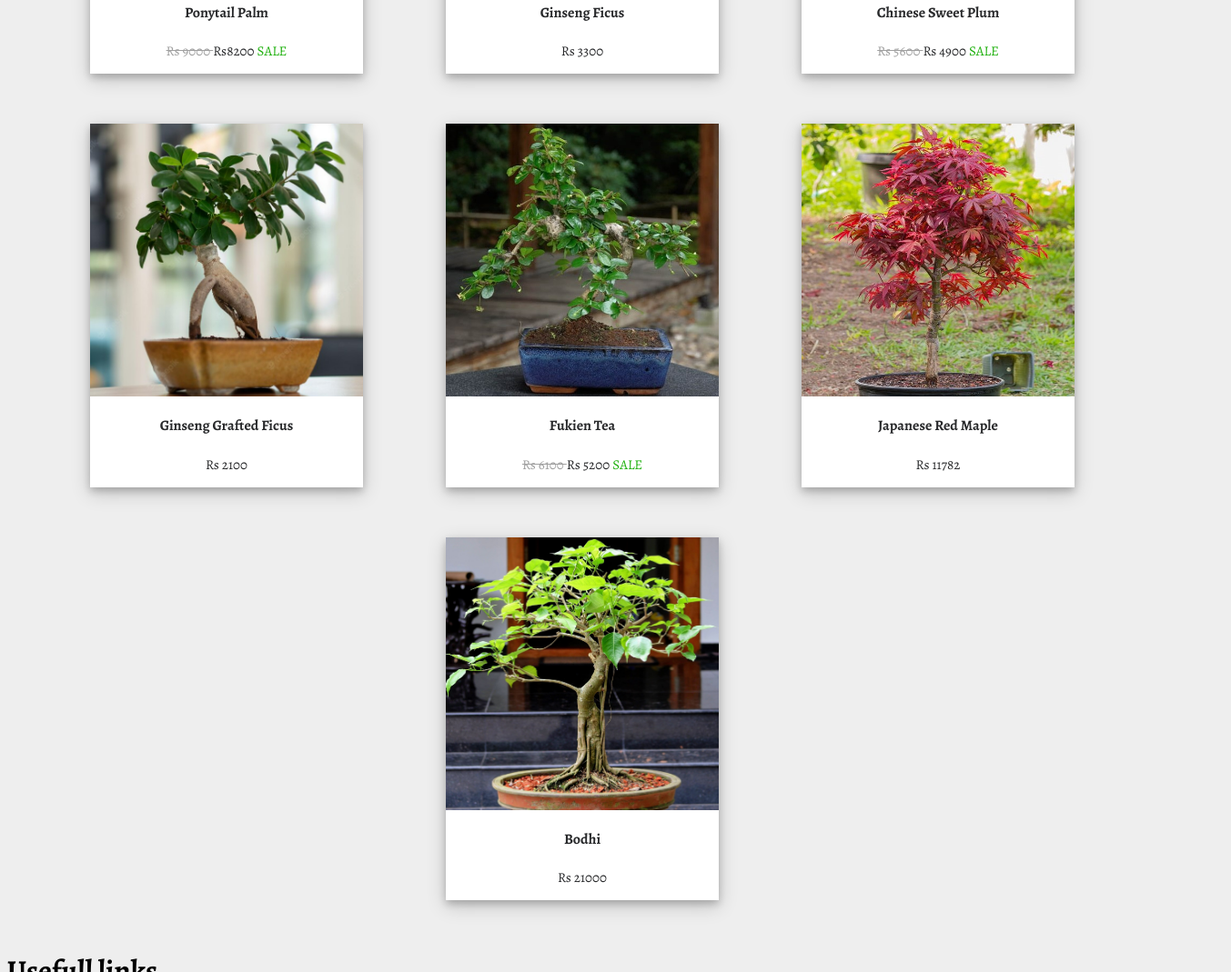
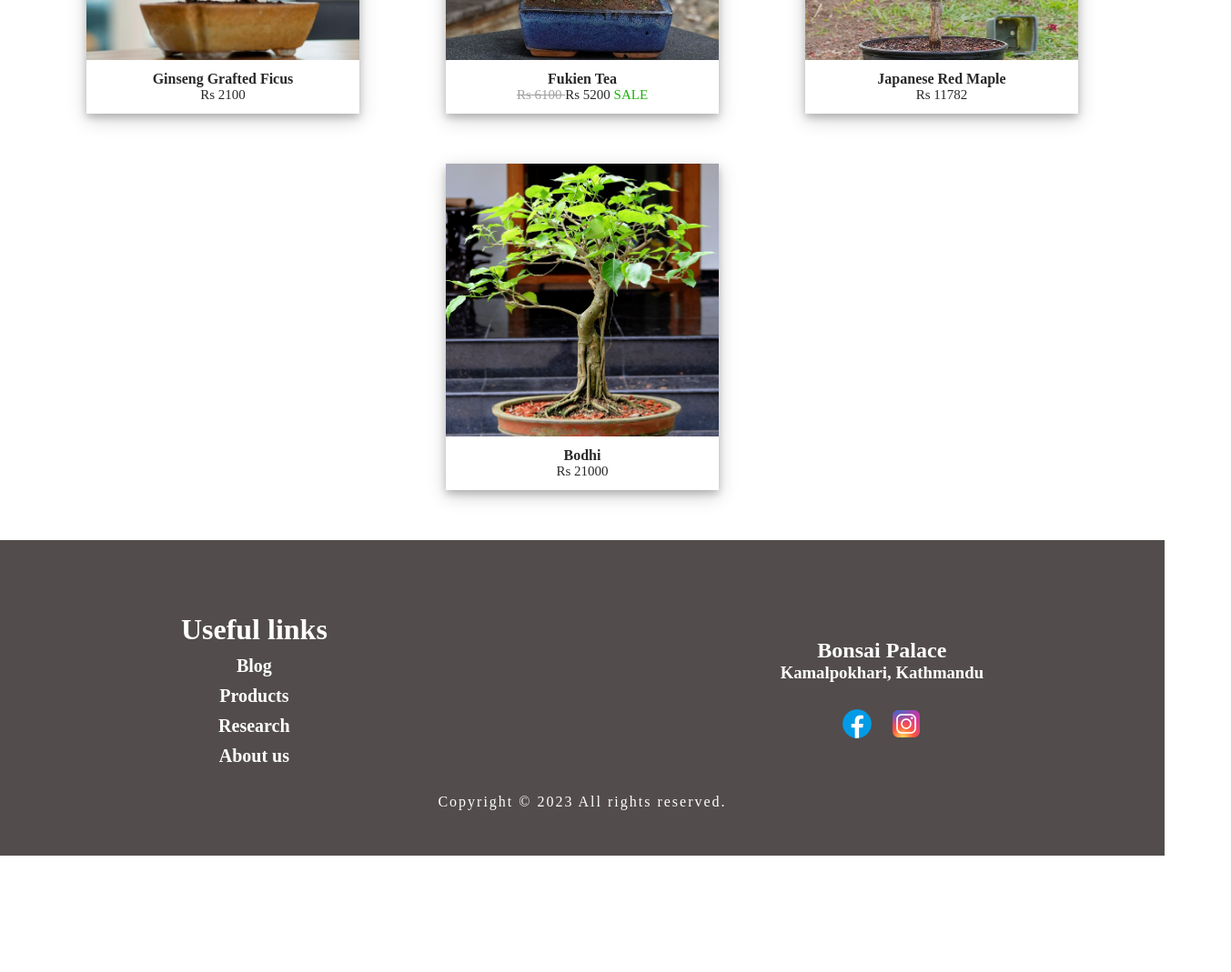
Before and after one commit to aayusha-shrestha/bonsaipalace, a plain HTML site: page html/products.html in a window 1280 px wide. Shown: the part 1731-2800 px from the top of the page at 91% size, 1353 px wide, since content can reach past the window. After the commit the page ends 2672 px from the top, so only its background shows below. Drawn offline with nearby package versions, Linux system fonts and the light colour scheme.

Commit message:
added products page

```diff
--- a/html/products.html
+++ b/html/products.html
@@ -2,25 +2,20 @@
 <html lang="en">
 
 <head>
-    <title>Bonsai palace</title>
-    <meta name="description" content="bonsai" />
-    <meta name="keywords" content="bonsai" />
-    <link rel="stylesheet" href="../css/products.css" />
-    <link rel="preconnect" href="https://fonts.googleapis.com">
-    <link rel="preconnect" href="https://fonts.gstatic.com" crossorigin>
-    <link
-        href="https://fonts.googleapis.com/css2?family=Alegreya:ital,wght@0,400;0,500;0,600;0,700;0,800;0,900;1,400;1,500;1,600;1,700;1,800;1,900&display=swap"
-        rel="stylesheet">
+    <title>Products</title>
+    <!-- meta tags -->
+    <meta name="description" content="bonsai in nepal, bonsai in cheap price, bonsai shop" />
+    <meta name="keywords"
+        content="bonsai, dwarf jade, satsuki azalea, chinese elm, ponytail palm, ginseng ficus, sweet plum, bodhi, japanese red maple" />
+    <meta name="author" content="Team 8, sujal, reeyansh, saiyam, aayusha, shubham, rahul"/>
+    <!-- external css -->
+    <link rel="stylesheet" href="../css/style.css" />
+    <!-- internal CSS for products page -->
     <style>
-        body {
-            font-family: 'Alegreya', serif;
-            background-color: #eee;
-        }
-
         .siteHeader {
             background-image: url(../images/jungle1.jpg);
             width: 100%;
-            height:500px;
+            height: 500px;
             background-size: cover;
         }
 
@@ -32,6 +27,7 @@
             opacity: 0.7;
         }
 
+        /* flex property */
         .row {
             display: flex;
             align-items: center;
@@ -45,12 +41,8 @@
             box-shadow: 0 4px 8px 0 rgba(0, 0, 0, 0.2), 0 6px 20px 0 rgba(0, 0, 0, 0.19);
         }
 
-        .card:hover {
+        .card img:hover {
             opacity: 0.7;
-        }
-
-        .card img:hover {
-            opacity: 0.6;
             transition: .3s;
         }
 
@@ -71,42 +63,50 @@
 
         .productInfo .productName {
             color: #28292b;
+            font-weight: bold;
         }
 
         .productInfo .price {
             font-size: 15px;
-            /* color: #838383; */
-            color:#28292b;
+            color: #28292b;
         }
 
-        .productInfo .price .deletedPrice {
+        .deletedPrice {
             color: #a1a1a1;
         }
     </style>
 </head>
 
 <body>
+    <!-- nav bar section -->
     <header>
+        <a href="../index.html">
             <img class="logo" src="../images/newlogo.png" alt="logo">
+        </a>
         <nav>
             <ul class="navcontent">
-                <li><a href="#">Home</a></li>
-                <li><a href="#">Products</a></li>
-                <li><a href="#">Blog</a></li>
-                <li><a href="#">About Us</a></li>
-                <li><a href="#">Research</a></li>
+                <li><a href="../index.html">Home</a></li>
+                <li class="active"><a href="products.html">Products</a></li>
+                <li><a href="blog.html">Blog</a></li>
+                <li><a href="aboutus.html">About Us</a></li>
+                <li><a href="research.html">Research</a></li>
             </ul>
         </nav>
     </header>
+    <!-- products section -->
+    <div class="product">
         <div class="siteHeader">
             <div class="overlay">
                 <h1>FIND YOUR FAVOURITE BONSAI WITH US</h1>
             </div>
         </div>
+        <!-- products card section -->
         <div class="row">
-            <div class="card" id="dwarfJade">
+            <div class="card">
                 <div class="productImage">
+                    <a href="../html/productDwarfJade.html">
                         <img src="../images/dwarfJadeWithBg.jpg" alt="dwarfJade">
+                    </a>
                 </div>
                 <div class="productInfo">
                     <h4 class="productName">Dwarf Jade</h4>
@@ -115,7 +115,9 @@
             </div>
             <div class="card">
                 <div class="productImage">
+                    <a href="../html/productSatsukiAzalea.html">
                         <img src="../images/satsukiAzalea22.png" alt="satsukiAzalea">
+                    </a>
                 </div>
                 <div class="productInfo">
                     <h4 class="productName">Satsuki Azalea</h4>
@@ -124,7 +126,9 @@
             </div>
             <div class="card">
                 <div class="productImage">
+                    <a href="../html/productChineseElm.html">
                         <img src="../images/chineseElmWithBg.png" alt="chineseElm">
+                    </a>
                 </div>
                 <div class="productInfo">
                     <h4 class="productName">Chinese Elm</h4>
@@ -136,16 +140,21 @@
         <div class="row">
             <div class="card">
                 <div class="productImage">
+                    <a href="../html/productPonytailPalm.html">
                         <img src="../images/ponytailPalm22.jpg" alt="ponytailPalm">
+                    </a>
                 </div>
                 <div class="productInfo">
                     <h4 class="productName">Ponytail Palm</h4>
-                    <p class="price"><del class="deletedPrice">Rs 9000 </del> Rs8200 <span style="color:rgb(30, 176, 13)">SALE</span></p>
+                    <p class="price"><del class="deletedPrice">Rs 9000 </del> Rs8200 <span
+                            style="color:rgb(30, 176, 13)">SALE</span></p>
                 </div>
             </div>
             <div class="card">
                 <div class="productImage">
+                    <a href="../html/productGinsengFicus.html">
                         <img src="../images/ginsengFicus22.jpg" alt="ginsengFicus">
+                    </a>
                 </div>
                 <div class="productInfo">
                     <h4 class="productName">Ginseng Ficus</h4>
@@ -154,11 +163,14 @@
             </div>
             <div class="card">
                 <div class="productImage">
+                    <a href="../html/productChineseSweetPlum.html">
                         <img src="../images/chineseSweetPlum5.jpg" alt="chineseSweetPlum">
+                    </a>
                 </div>
                 <div class="productInfo">
                     <h4 class="productName">Chinese Sweet Plum</h4>
-                    <p class="price"><del class="deletedPrice">Rs 5600 </del> Rs 4900 <span style="color:rgb(30, 176, 13)">SALE</span></p>
+                    <p class="price"><del class="deletedPrice">Rs 5600 </del> Rs 4900 <span
+                            style="color:rgb(30, 176, 13)">SALE</span></p>
                 </div>
             </div>
         </div>
@@ -166,7 +178,9 @@
         <div class="row">
             <div class="card">
                 <div class="productImage">
+                    <a href="../html/productGinsengGraftedFicus.html">
                         <img src="../images/ginsengGraftedFicusWithBg.png" alt="ginsengGraftedFicus">
+                    </a>
                 </div>
                 <div class="productInfo">
                     <h4 class="productName">Ginseng Grafted Ficus</h4>
@@ -175,16 +189,21 @@
             </div>
             <div class="card">
                 <div class="productImage">
+                    <a href="../html/productFukienTea.html">
                         <img src="../images/fukienTea11.jpg" alt="fukienTea">
+                    </a>
                 </div>
                 <div class="productInfo">
                     <h4 class="productName">Fukien Tea</h4>
-                    <p class="price"><del class="deletedPrice">Rs 6100 </del> Rs 5200 <span style="color:rgb(30, 176, 13)">SALE</span></p>
+                    <p class="price"><del class="deletedPrice">Rs 6100 </del> Rs 5200 <span
+                            style="color:rgb(30, 176, 13)">SALE</span></p>
                 </div>
             </div>
             <div class="card">
                 <div class="productImage">
+                    <a href="../html/productJapaneseRedMaple.html">
                         <img src="../images/japaneseRedMaple11.jpg" alt="japaneseRedMaple">
+                    </a>
                 </div>
                 <div class="productInfo">
                     <h4 class="productName">Japanese Red Maple</h4>
@@ -196,7 +215,9 @@
         <div class="row">
             <div class="card">
                 <div class="productImage">
+                    <a href="../html/productBodhi.html">
                         <img src="../images/bodhi.jpg" alt="bodhi">
+                    </a>
                 </div>
                 <div class="productInfo">
                     <h4 class="productName">Bodhi</h4>
@@ -204,26 +225,31 @@
                 </div>
             </div>
         </div>
+    </div>
+    <!-- footer section -->
     <footer>
+        <div class="foot">
             <div class="foots">
-
-                <h1>Usefull links</h1>
+                <h1>Useful links</h1>
                 <ul>
-                    <li><a href="#">Blog</a></li>
-                    <li><a href="#">Products</a></li>
-                    <li><a href="#">Research</a></li>
-                    <li><a href="#">About us</a></li>
+                    <li><a href="blog.html">Blog</a></li>
+                    <li><a href="products.html">Products</a></li>
+                    <li><a href="research.html">Research</a></li>
+                    <li><a href="aboutus.html">About us</a></li>
                 </ul>
             </div>
             <div class="contact">
-                <h2>Bonsai palace</h2>
+                <h2>Bonsai Palace</h2>
                 <h3>Kamalpokhari, Kathmandu</h3>
                 <div class="media">
-                    <a href="https://www.facebook.com/profile.php?id=100089970183732" target=_blank><img src="../images/facebook.png"></a>
-                    <a href="https://www.instagram.com/bonsai.palace/" target="_blank"><img src="../images/instagram.png"></a>
-                    <a href="#"><img src="../images/discord.png"></a>
+                    <a href="https://www.facebook.com/profile.php?id=100089970183732" target="_blank"><img
+                            src="../images/facebook.png"></a>
+                    <a href="https://www.instagram.com/bonsai.palace/" target="_blank"><img
+                            src="../images/instagram.png"></a>
                 </div>
             </div>
+        </div>
+        <p>Copyright &copy; 2023 All rights reserved.</p>
     </footer>
 </body>
 
```
Lines whose indentation alone changed are shown as unchanged.
